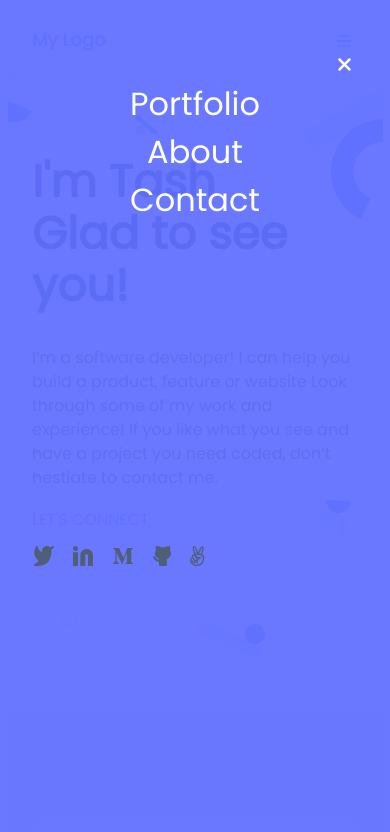
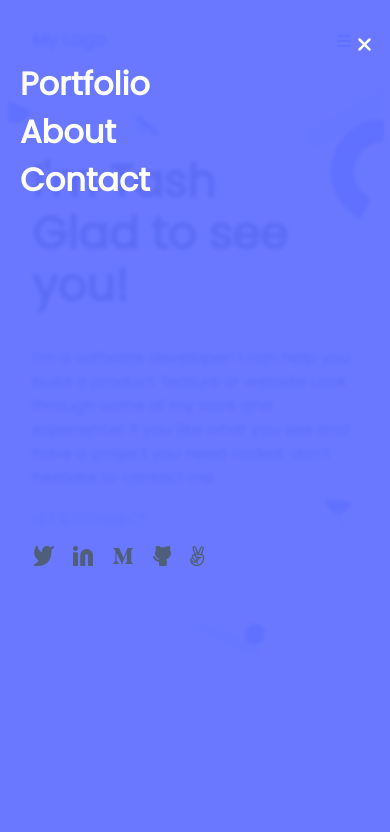
Before and after one commit to tashisrael/Personal-Portfolio, a website: page index.html in a window 390 px wide. Both pictures are taken after a click on the button 344 px from the left and 41 px from the top of the page. Shown: the top 832 px of the page. Drawn offline with Linux system fonts and the light colour scheme.

Commit message:
Review corrections

```diff
--- a/styles.css
+++ b/styles.css
@@ -75,12 +75,15 @@ a {
   right: 0;
   top: 0;
   background-color: #6070fff0;
-  text-align: center;
+  text-align: left;
+  padding-left: 20px;
+  backdrop-filter: blur(2px);
   display: none;
 }
 
 .mobile-item a {
   color: #fff;
+  font-weight: bold;
 }
 
 .mobile-nav a {
@@ -93,7 +96,7 @@ a {
 }
 
 .mobile-item .close {
-  padding-top: 50px;
+  padding-top: 30px;
   text-align: right;
   padding-right: 38px;
   font-weight: lighter;
```
